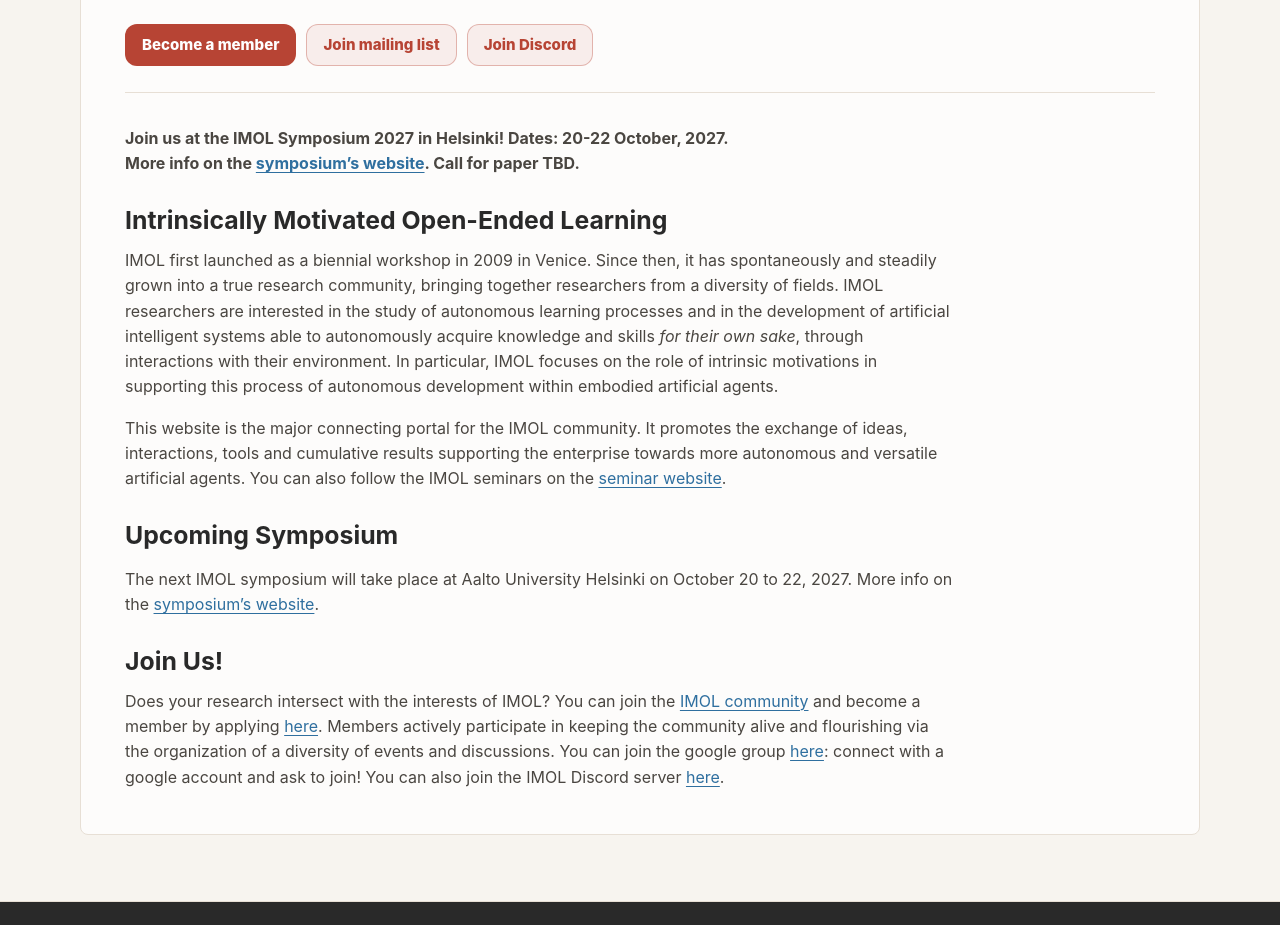
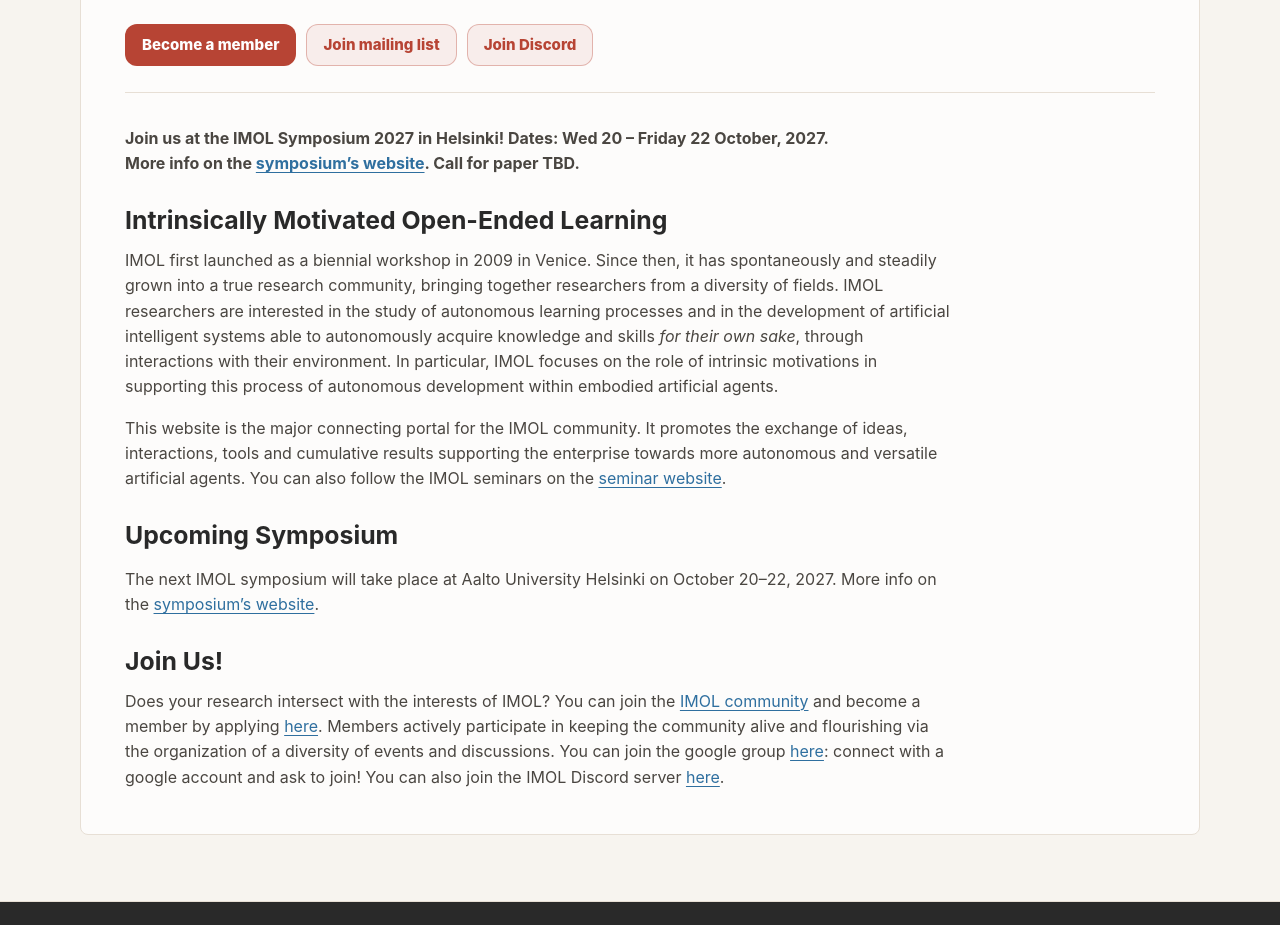
Before and after one commit to imol-community/imol-community.github.io, an Astro site: page / in a window 1280 px wide. Shown: the part 780-1705 px from the top of the page. Built offline with nearby package versions, Linux system fonts and the light colour scheme; Astro itself is replaced by a stand-in of ours.

Commit message:
fix typo in symposium dates

```diff
--- a/src/pages/index.md
+++ b/src/pages/index.md
@@ -14,7 +14,7 @@ title: Welcome to the IMOL Community
 
 <div class='description' style='font-size: 14pt; margin-top: 25pt'>
 
-<b>Join us at the IMOL Symposium 2027 in Helsinki! Dates: 20-22 October, 2027. <br>
+<b>Join us at the IMOL Symposium 2027 in Helsinki! Dates: Wed 20 – Friday 22 October, 2027. <br>
 More info on the <a href="https://imol2027.github.io/" target="_blank">symposium's website</a>. Call for paper TBD.</b>
 
 </div>
@@ -37,7 +37,7 @@ enterprise towards more autonomous and versatile artificial agents. You can also
 
 <div class='description' style='font-size: 14pt;'>
 
-The next IMOL symposium will take place at Aalto University Helsinki on October 20 to 22, 2027. More info on the <a href="https://imol2027.github.io/" target="_blank">symposium's website</a>.
+The next IMOL symposium will take place at Aalto University Helsinki on October 20–22, 2027. More info on the <a href="https://imol2027.github.io/" target="_blank">symposium's website</a>.
 
 </div>
 
```
